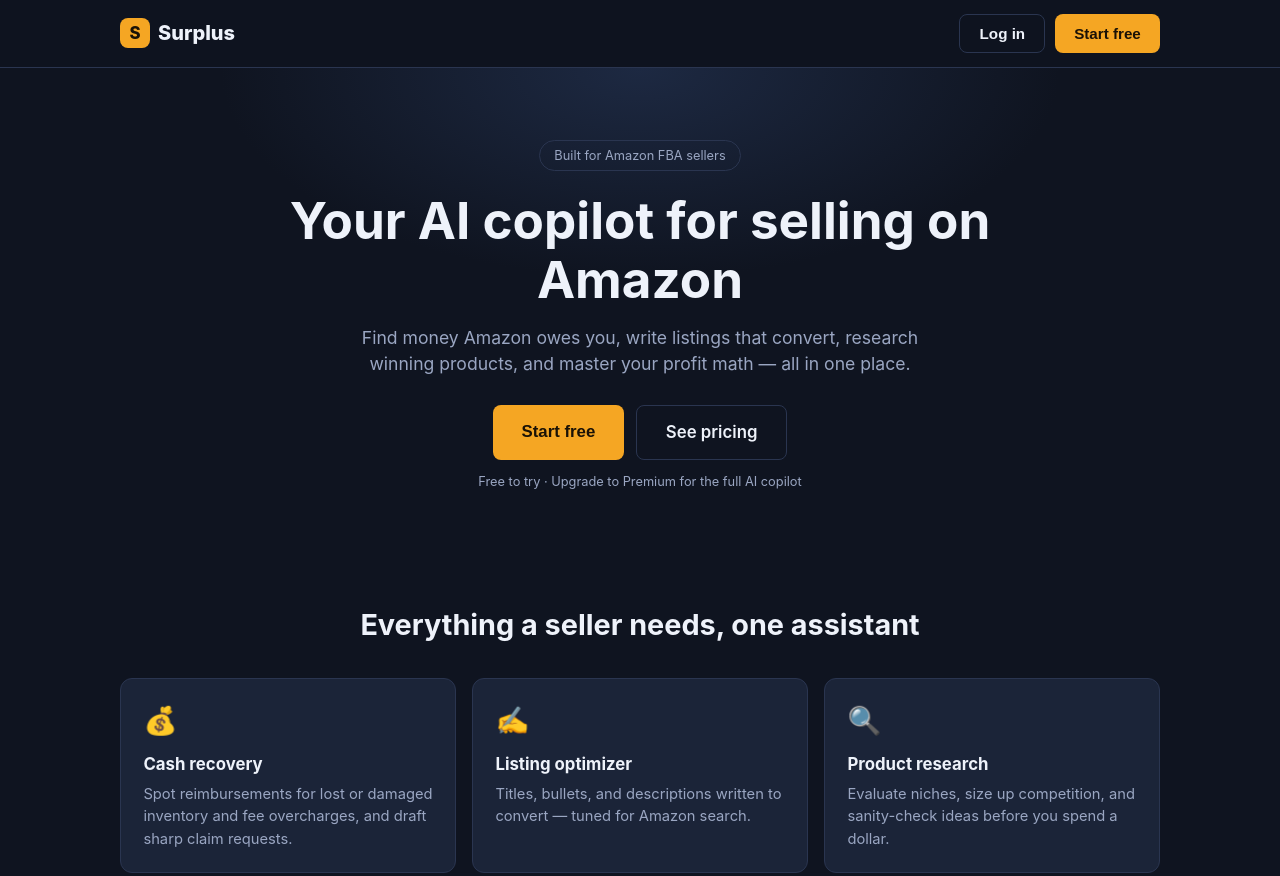
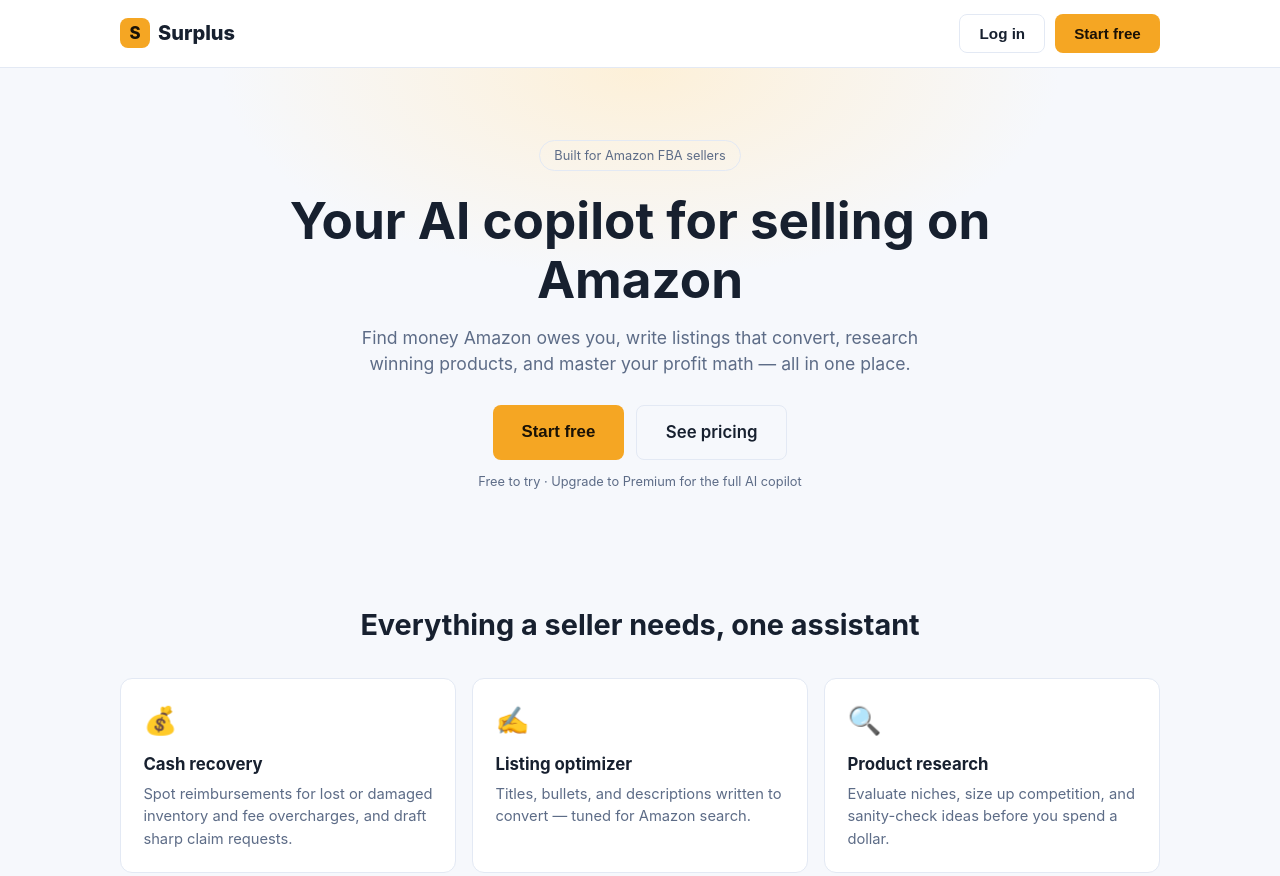
Before and after one commit to ezra352/surplus, a website: page public/index.html in a window 1280 px wide. Shown: the top 876 px of the page. Drawn offline with Linux system fonts and the light colour scheme; no server answers.

Commit message:
Light theme — site was too dark

```diff
--- a/public/styles.css
+++ b/public/styles.css
@@ -1,15 +1,15 @@
 /* SellerAI — clean, mobile-friendly styles. No external assets. */
 :root {
-  --bg: #0f1420;
-  --bg2: #151c2e;
-  --card: #1b2438;
-  --border: #2a3550;
-  --text: #eef2fa;
-  --muted: #9aa6c2;
+  --bg: #f6f8fc;
+  --bg2: #ffffff;
+  --card: #ffffff;
+  --border: #e3e9f4;
+  --text: #17202f;
+  --muted: #5d6c87;
   --accent: #f5a623;
   --accent-dark: #d98a0b;
-  --green: #34d399;
-  --red: #f87171;
+  --green: #16a34a;
+  --red: #dc2626;
   --radius: 12px;
 }
 * { box-sizing: border-box; margin: 0; padding: 0; }
@@ -41,13 +41,13 @@ body {
 .btn:disabled { opacity: 0.55; cursor: not-allowed; }
 
 /* Landing */
-.nav { border-bottom: 1px solid var(--border); position: sticky; top: 0; background: rgba(15,20,32,0.92); backdrop-filter: blur(8px); z-index: 10; }
+.nav { border-bottom: 1px solid var(--border); position: sticky; top: 0; background: rgba(255,255,255,0.92); backdrop-filter: blur(8px); z-index: 10; }
 .nav-inner { max-width: 1080px; margin: 0 auto; padding: 0.9rem 1.25rem; display: flex; justify-content: space-between; align-items: center; }
 .logo { font-weight: 800; font-size: 1.25rem; display: flex; align-items: center; gap: 0.5rem; }
 .logo-mark { background: var(--accent); color: #1a1206; width: 30px; height: 30px; border-radius: 8px; display: inline-flex; align-items: center; justify-content: center; font-size: 1.05rem; }
 .nav-actions { display: flex; gap: 0.6rem; }
 
-.hero { padding: 4.5rem 1.25rem 3.5rem; text-align: center; background: radial-gradient(600px 300px at 50% 0%, #1d2942 0%, var(--bg) 70%); }
+.hero { padding: 4.5rem 1.25rem 3.5rem; text-align: center; background: radial-gradient(600px 300px at 50% 0%, #fdf0d8 0%, var(--bg) 70%); }
 .hero-inner { max-width: 720px; margin: 0 auto; }
 .pill { display: inline-block; border: 1px solid var(--border); border-radius: 999px; padding: 0.3rem 0.9rem; font-size: 0.8rem; color: var(--muted); margin-bottom: 1.25rem; }
 .hero h1 { font-size: clamp(2rem, 5vw, 3.2rem); line-height: 1.15; margin-bottom: 1rem; }
@@ -90,7 +90,7 @@ textarea { resize: vertical; font-family: inherit; }
 .form-error { background: rgba(248,113,113,0.12); border: 1px solid var(--red); color: var(--red); padding: 0.6rem 0.8rem; border-radius: 8px; font-size: 0.88rem; margin-bottom: 0.9rem; }
 
 /* App */
-.app-header { display: flex; justify-content: space-between; align-items: center; padding: 0.8rem 1.25rem; border-bottom: 1px solid var(--border); position: sticky; top: 0; background: rgba(15,20,32,0.95); z-index: 10; }
+.app-header { display: flex; justify-content: space-between; align-items: center; padding: 0.8rem 1.25rem; border-bottom: 1px solid var(--border); position: sticky; top: 0; background: rgba(255,255,255,0.95); z-index: 10; }
 .app-header-right { display: flex; gap: 0.5rem; align-items: center; }
 .usage-pill { font-size: 0.78rem; color: var(--muted); border: 1px solid var(--border); border-radius: 999px; padding: 0.3rem 0.7rem; }
 
```
